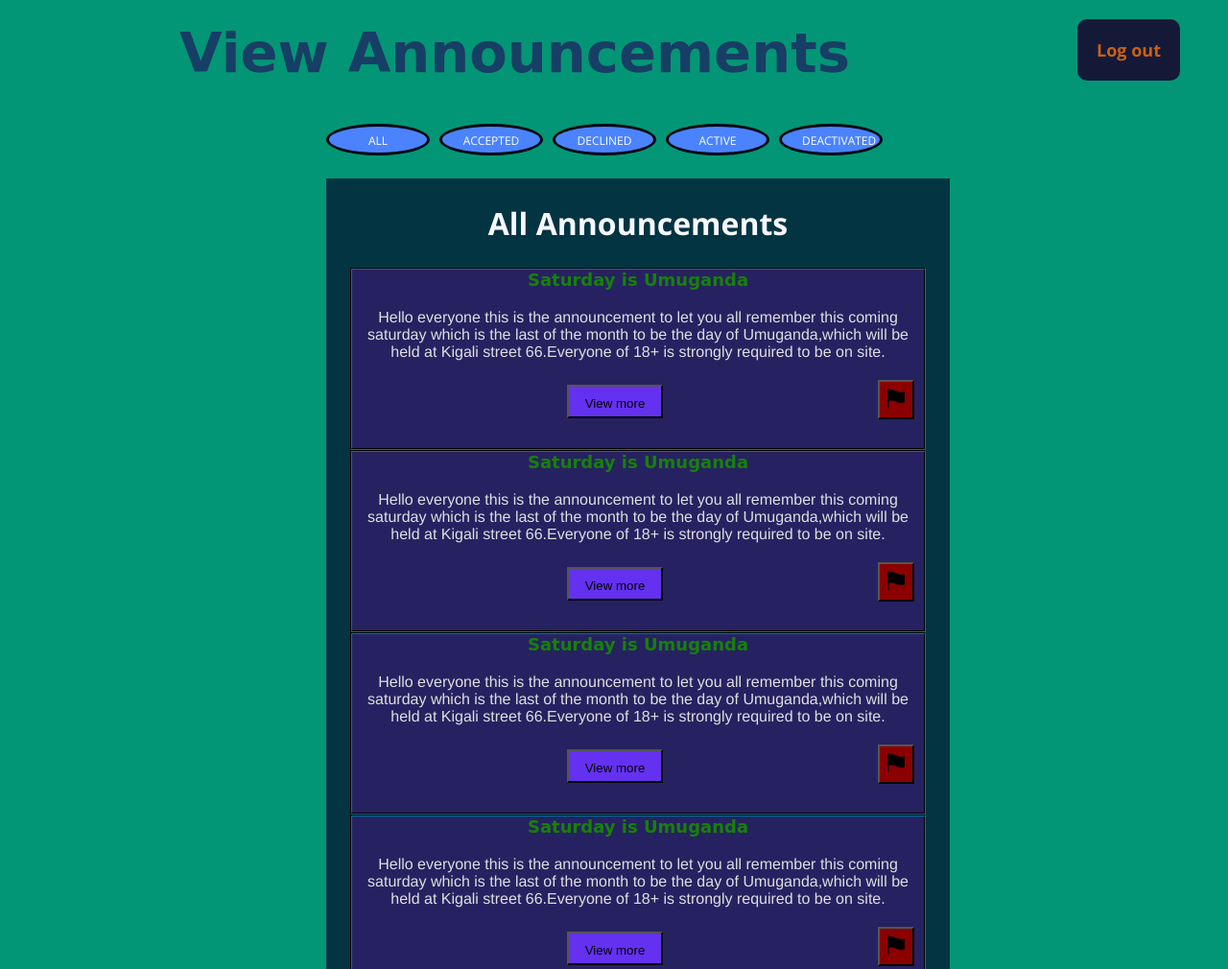
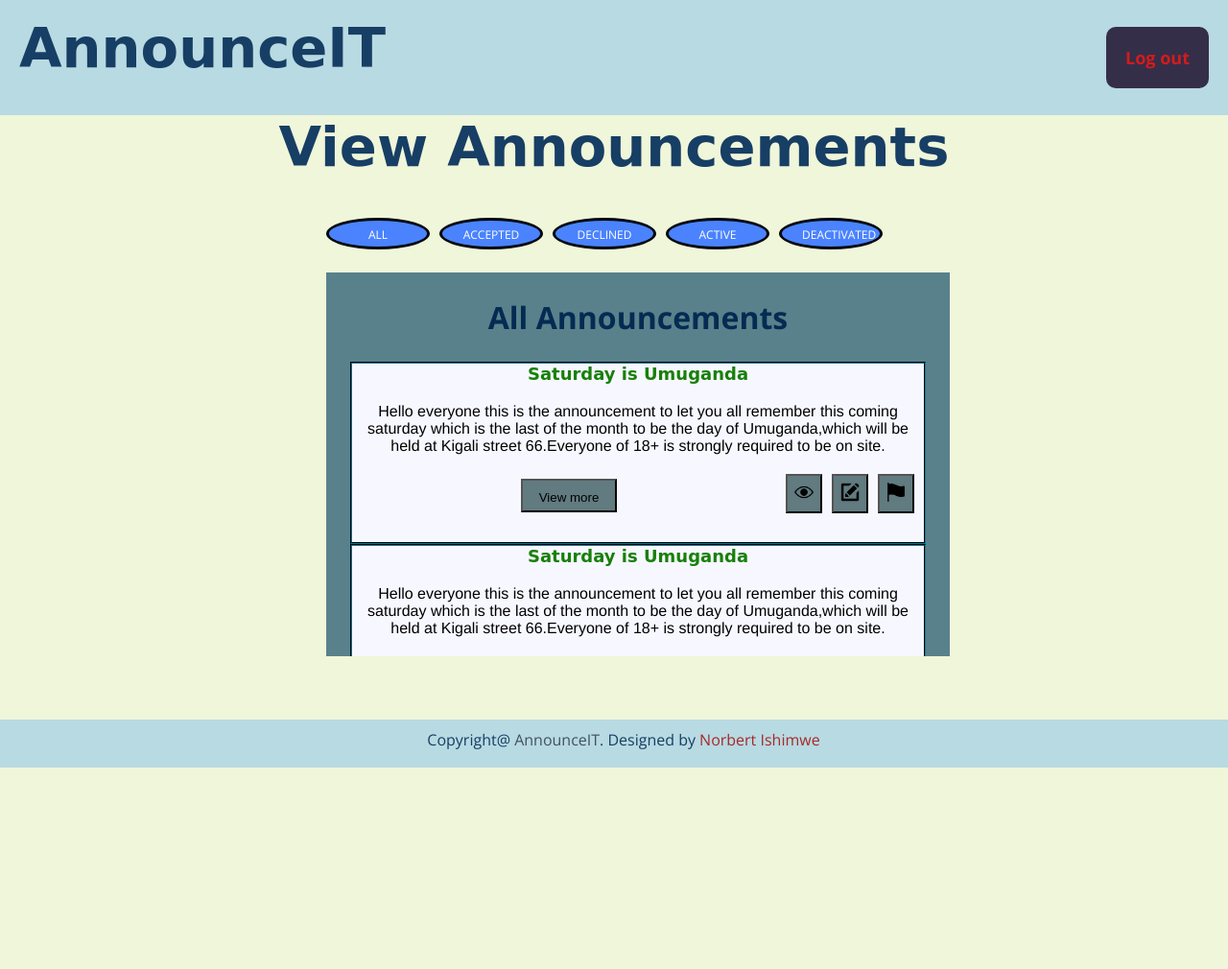
Before and after one commit to ishimwe5555/AnnounceIT, a plain HTML site: page UI/pages/view_all.html in a window 1280 px wide. Shown: the top 1010 px of the page at 96% size. After the commit the page ends 942 px from the top, so only its background shows below. Drawn offline with nearby package versions, Linux system fonts and the light colour scheme; a web font is replaced by a local one.

Commit message:
Changes to css file and some html elements

```diff
--- a/UI/css/style.css
+++ b/UI/css/style.css
@@ -4,7 +4,7 @@
   }
 
   body {
-    background: #029676;
+    background: #eff5d5e5;
     color: #1a293a;
     font-family: "Open Sans", sans-serif;
   }
@@ -22,28 +22,37 @@
 
   .btns{
     text-align: center;
-    padding-top:80px;
+
   }
+  .nav-bar{
+
+  height:120px;
+  padding:0 20px 0;
+    background-color: #b8dae2;
+    display: flex;
+    justify-content: space-between;
+    align-items: center;
+  }
+
+
  .logout a{
-   float: right;
-   margin: 20px 50px ;
     padding: 20px 20px;
-    background: #151938;
+    background: #352e49;
       border: 0;
       border-radius: 10px;
-      color: rgba(247, 117, 10, 0.795);
+      color: rgba(224, 26, 26, 0.925);
       font-weight: bold;
       font-size:large;
       cursor: pointer;
       transition: background 0.3s ease-in-out;
  }
  .logout a:hover{
-   background-color: #39a2e7;
+   background-color: #68617a;
  }
 
   .btns a{
     padding: 25px 25px;
-    background: #02395e;
+    background: #3a617a;
       border: 0;
       border-radius: 10px;
       color: #fff;
@@ -53,7 +62,7 @@
       transition: background 0.3s ease-in-out;
     }
     .btns a:hover{
-      background-color: #39a2e7;
+      background-color: #4086b4;
     }
     .btn-link{
       margin-top: 90px;
@@ -69,10 +78,11 @@
     }
 
     .posting p{
-      color: #FFF;
+      color: rgb(23, 62, 100);
       font-weight: bolder;
       font-size: 30px;
     }
+
     .new-announce{
       padding-top: 70px;
     }
@@ -91,14 +101,14 @@
 
 }
 .report{
-  background-color: darkred;
+  background-color: rgb(97, 123, 128);
   padding: 7px;
   float:right;
   margin:20px 10px 0 0;
   cursor: pointer;
 }
 .report:hover{
-  background-color: rgb(206, 142, 5);
+  background-color: rgb(10, 93, 160);
 }
 .report img{
   width:20px;
@@ -106,14 +116,14 @@
 }
 .btn-view{
   cursor: pointer;
-  background-color: rgb(100, 49, 240);
+  background-color: rgb(97, 123, 128);
   width: 100px;
   height:35px;
   padding:10px;
   margin-top: 25px;
 }
 .btn-view:hover{
-  background-color: #029676;
+  background-color: rgb(10, 93, 160);
 }
   .login {
     width: 350px;
@@ -167,7 +177,7 @@
     transition: background 0.3s ease-in-out;
   }
   input[type="submit"]:hover {
-    background: #39a2e7;
+    background: #141136;
     animation-name: shake;
   }
 
@@ -261,8 +271,8 @@
   position: absolute;
   top: 27px;
   left: 0;
-  background: #023441;
-  color: #DFDFDF;
+  background: #59818b;
+  color: rgb(207, 207, 250);
 
   opacity:0;
   transition: opacity 400ms ease-out;
@@ -270,13 +280,14 @@
 
 .tab-view .content h1{
   text-align: center;
-  color: ghostwhite;
+  color: rgb(4, 43, 82);
   padding-bottom: 25px;
 }
 
 .tab-view .announcement{
   padding-bottom: 30px;
- background-color:#262261;
+ background-color:#f7f7ff;
+ color: rgb(0, 0, 0);
     text-align: center;
     font-family: 'Franklin Gothic Medium', 'Arial Narrow', Arial, sans-serif;
     border: #023441 2px groove;
@@ -295,8 +306,28 @@
 }
 
 .tab-view>.tab-item>[id^="tab"]:checked ~ [id^="tab-content"] {
+  overflow-y:auto;
+    height: 350px;
   z-index: 1;/* or display: block; */
 margin-top: 30px;
   opacity: 1;
   transition: opacity 400ms ease-out;
 }
+
+.footer{
+  padding: 10px;
+position: fixed;
+  left: 0;
+  bottom: 0;
+  height: 30px;
+  width: 100%;
+  background-color: #b8dae2;
+  color: rgb(23, 62, 100);
+  text-align: center;
+}
+.norb{
+  color: brown;
+}
+.add-announce{
+  margin-left: 500px;
+}
--- a/UI/pages/view_all.html
+++ b/UI/pages/view_all.html
@@ -9,7 +9,10 @@
 <link href='https://fonts.googleapis.com/css?family=Sofia' rel='stylesheet' type='text/css'>
 </head>
 <body>
-  <div class="logout"><a href="login.html">Log out</a></div><br>
+  <div class="nav-bar">
+    <div class="logo1"><h2>AnnounceIT</h2></div>
+    <div class="logout"><a href="login.html">Log out</a></div>
+  </div>
     <h2>View Announcements</h2>
 <ul class="tab-view">
     <li class="tab-item">
@@ -22,37 +25,54 @@
            <h2>Saturday is Umuganda</h2>
            <p>Hello everyone this is the announcement to let you all remember this coming saturday which is the last of the month to be the day of Umuganda,which will be held at Kigali street 66.Everyone of 18+ is strongly required to be on site. </p>
            <input class="btn-view" type="button" value="View more">
-          <button class="report"><img src="/images/report-flag.png"></button>
+          <button class="report" title="Report"><img src="../images/report-flag.png"></button>
+          <button class="report" title="Update"><img src="../images/update.png"></button>
+          <button class="report" title="View"><img src="../images/view.png"></button>
            </div>
            <div  class="announcement">
             <h2>Saturday is Umuganda</h2>
             <p>Hello everyone this is the announcement to let you all remember this coming saturday which is the last of the month to be the day of Umuganda,which will be held at Kigali street 66.Everyone of 18+ is strongly required to be on site. </p>
+
             <input class="btn-view" type="button" value="View more">
-           <button class="report"><img src="/images/report-flag.png"></button>
+          <button class="report" title="Report"><img src="../images/report-flag.png"></button>
+          <button class="report" title="Update"><img src="../images/update.png"></button>
+          <button class="report" title="View"><img src="../images/view.png"></button>
             </div>
             <div  class="announcement">
               <h2>Saturday is Umuganda</h2>
               <p>Hello everyone this is the announcement to let you all remember this coming saturday which is the last of the month to be the day of Umuganda,which will be held at Kigali street 66.Everyone of 18+ is strongly required to be on site. </p>
               <input class="btn-view" type="button" value="View more">
-             <button class="report"><img src="/images/report-flag.png"></button>
+
+              <button class="report" title="Report"><img src="../images/report-flag.png"></button>
+              <button class="report" title="Update"><img src="../images/update.png"></button>
+              <button class="report" title="View"><img src="../images/view.png"></button>
               </div>
            <div  class="announcement">
             <h2>Saturday is Umuganda</h2>
             <p>Hello everyone this is the announcement to let you all remember this coming saturday which is the last of the month to be the day of Umuganda,which will be held at Kigali street 66.Everyone of 18+ is strongly required to be on site. </p>
             <input class="btn-view" type="button" value="View more">
-           <button class="report"><img src="/images/report-flag.png"></button>
+
+          <button class="report" title="Report"><img src="../images/report-flag.png"></button>
+          <button class="report" title="Update"><img src="../images/update.png"></button>
+          <button class="report" title="View"><img src="../images/view.png"></button>
             </div>
             <div  class="announcement">
               <h2>Saturday is Umuganda</h2>
               <p>Hello everyone this is the announcement to let you all remember this coming saturday which is the last of the month to be the day of Umuganda,which will be held at Kigali street 66.Everyone of 18+ is strongly required to be on site. </p>
               <input class="btn-view" type="button" value="View more">
-             <button class="report"><img src="/images/report-flag.png"></button>
+
+              <button class="report" title="Report"><img src="../images/report-flag.png"></button>
+              <button class="report" title="Update"><img src="../images/update.png"></button>
+              <button class="report" title="View"><img src="../images/view.png"></button>
               </div>
               <div  class="announcement">
                 <h2>Saturday is Umuganda</h2>
                 <p>Hello everyone this is the announcement to let you all remember this coming saturday which is the last of the month to be the day of Umuganda,which will be held at Kigali street 66.Everyone of 18+ is strongly required to be on site. </p>
                 <input class="btn-view" type="button" value="View more">
-               <button class="report"><img src="/images/report-flag.png"></button>
+
+                <button class="report" title="Report"><img src="../images/report-flag.png"></button>
+                <button class="report" title="Update"><img src="../images/update.png"></button>
+                <button class="report" title="View"><img src="../images/view.png"></button>
                 </div>
           </div>
         </li>
@@ -66,19 +86,28 @@
           <h2>Saturday is Umuganda</h2>
           <p>Hello everyone this is the announcement to let you all remember this coming saturday which is the last of the month to be the day of Umuganda,which will be held at Kigali street 66.Everyone of 18+ is strongly required to be on site. </p>
           <input class="btn-view" type="button" value="View more">
-         <button class="report"><img src="/images/report-flag.png"></button>
+
+          <button class="report" title="Report"><img src="../images/report-flag.png"></button>
+          <button class="report" title="Update"><img src="../images/update.png"></button>
+          <button class="report" title="View"><img src="../images/view.png"></button>
           </div>
           <div  class="announcement">
            <h2>Saturday is Umuganda</h2>
            <p>Hello everyone this is the announcement to let you all remember this coming saturday which is the last of the month to be the day of Umuganda,which will be held at Kigali street 66.Everyone of 18+ is strongly required to be on site. </p>
            <input class="btn-view" type="button" value="View more">
-          <button class="report"><img src="/images/report-flag.png"></button>
+
+           <button class="report" title="Report"><img src="../images/report-flag.png"></button>
+           <button class="report" title="Update"><img src="../images/update.png"></button>
+           <button class="report" title="View"><img src="../images/view.png"></button>
            </div>
            <div  class="announcement">
            <h2>Saturday is Umuganda</h2>
            <p>Hello everyone this is the announcement to let you all remember this coming saturday which is the last of the month to be the day of Umuganda,which will be held at Kigali street 66.Everyone of 18+ is strongly required to be on site. </p>
            <input class="btn-view" type="button" value="View more">
-          <button class="report"><img src="/images/report-flag.png"></button>
+
+           <button class="report" title="Report"><img src="../images/report-flag.png"></button>
+           <button class="report" title="Update"><img src="../images/update.png"></button>
+           <button class="report" title="View"><img src="../images/view.png"></button>
            </div>
          </div>
     </li>
@@ -92,19 +121,28 @@
           <h2>Saturday is Umuganda</h2>
           <p>Hello everyone this is the announcement to let you all remember this coming saturday which is the last of the month to be the day of Umuganda,which will be held at Kigali street 66.Everyone of 18+ is strongly required to be on site. </p>
           <input class="btn-view" type="button" value="View more">
-         <button class="report"><img src="/images/report-flag.png"></button>
+
+          <button class="report" title="Report"><img src="../images/report-flag.png"></button>
+          <button class="report" title="Update"><img src="../images/update.png"></button>
+          <button class="report" title="View"><img src="../images/view.png"></button>
           </div>
           <div  class="announcement">
            <h2>Saturday is Umuganda</h2>
            <p>Hello everyone this is the announcement to let you all remember this coming saturday which is the last of the month to be the day of Umuganda,which will be held at Kigali street 66.Everyone of 18+ is strongly required to be on site. </p>
            <input class="btn-view" type="button" value="View more">
-          <button class="report"><img src="/images/report-flag.png"></button>
+
+           <button class="report" title="Report"><img src="../images/report-flag.png"></button>
+           <button class="report" title="Update"><img src="../images/update.png"></button>
+           <button class="report" title="View"><img src="../images/view.png"></button>
            </div>
            <div  class="announcement">
              <h2>Saturday is Umuganda</h2>
              <p>Hello everyone this is the announcement to let you all remember this coming saturday which is the last of the month to be the day of Umuganda,which will be held at Kigali street 66.Everyone of 18+ is strongly required to be on site. </p>
              <input class="btn-view" type="button" value="View more">
-            <button class="report"><img src="/images/report-flag.png"></button>
+
+          <button class="report" title="Report"><img src="../images/report-flag.png"></button>
+          <button class="report" title="Update"><img src="../images/update.png"></button>
+          <button class="report" title="View"><img src="../images/view.png"></button>
              </div>
 
          </div>
@@ -121,14 +159,20 @@
           <h2>Saturday is Umuganda</h2>
           <p>Hello everyone this is the announcement to let you all remember this coming saturday which is the last of the month to be the day of Umuganda,which will be held at Kigali street 66.Everyone of 18+ is strongly required to be on site. </p>
           <input class="btn-view" type="button" value="View more">
-         <button class="report"><img src="/images/report-flag.png"></button>
+
+          <button class="report" title="Report"><img src="../images/report-flag.png"></button>
+          <button class="report" title="Update"><img src="../images/update.png"></button>
+          <button class="report" title="View"><img src="../images/view.png"></button>
           </div>
 
              <div  class="announcement">
                <h2>Saturday is Umuganda</h2>
                <p>Hello everyone this is the announcement to let you all remember this coming saturday which is the last of the month to be the day of Umuganda,which will be held at Kigali street 66.Everyone of 18+ is strongly required to be on site. </p>
                <input class="btn-view" type="button" value="View more">
-              <button class="report"><img src="/images/report-flag.png"></button>
+
+          <button class="report" title="Report"><img src="../images/report-flag.png"></button>
+          <button class="report" title="Update"><img src="../images/update.png"></button>
+          <button class="report" title="View"><img src="../images/view.png"></button>
                </div>
          </div>
 
@@ -143,7 +187,10 @@
           <h2>Saturday is Umuganda</h2>
           <p>Hello everyone this is the announcement to let you all remember this coming saturday which is the last of the month to be the day of Umuganda,which will be held at Kigali street 66.Everyone of 18+ is strongly required to be on site. </p>
           <input class="btn-view" type="button" value="View more">
-         <button class="report"><img src="/images/report-flag.png"></button>
+
+          <button class="report" title="Report"><img src="../images/report-flag.png"></button>
+          <button class="report" title="Update"><img src="../images/update.png"></button>
+          <button class="report" title="View"><img src="../images/view.png"></button>
           </div>
 
 
@@ -151,6 +198,7 @@
     </li>
 
 </ul>
+<div class="footer">Copyright@ <a href="home.html">AnnounceIT</a>. Designed by <span class="norb">Norbert Ishimwe</span></div>
 
     </body>
     </html>
```
Also changed, not shown: UI/admin/admin-view.html (+1 -0 lines), UI/admin/home.html (+2 -0 lines), UI/pages/create.html (+7 -2 lines), UI/pages/home.html (+5 -1 lines), UI/pages/reset.html (+4 -1 lines), UI/images/update.png (added), UI/images/view.png (added).
